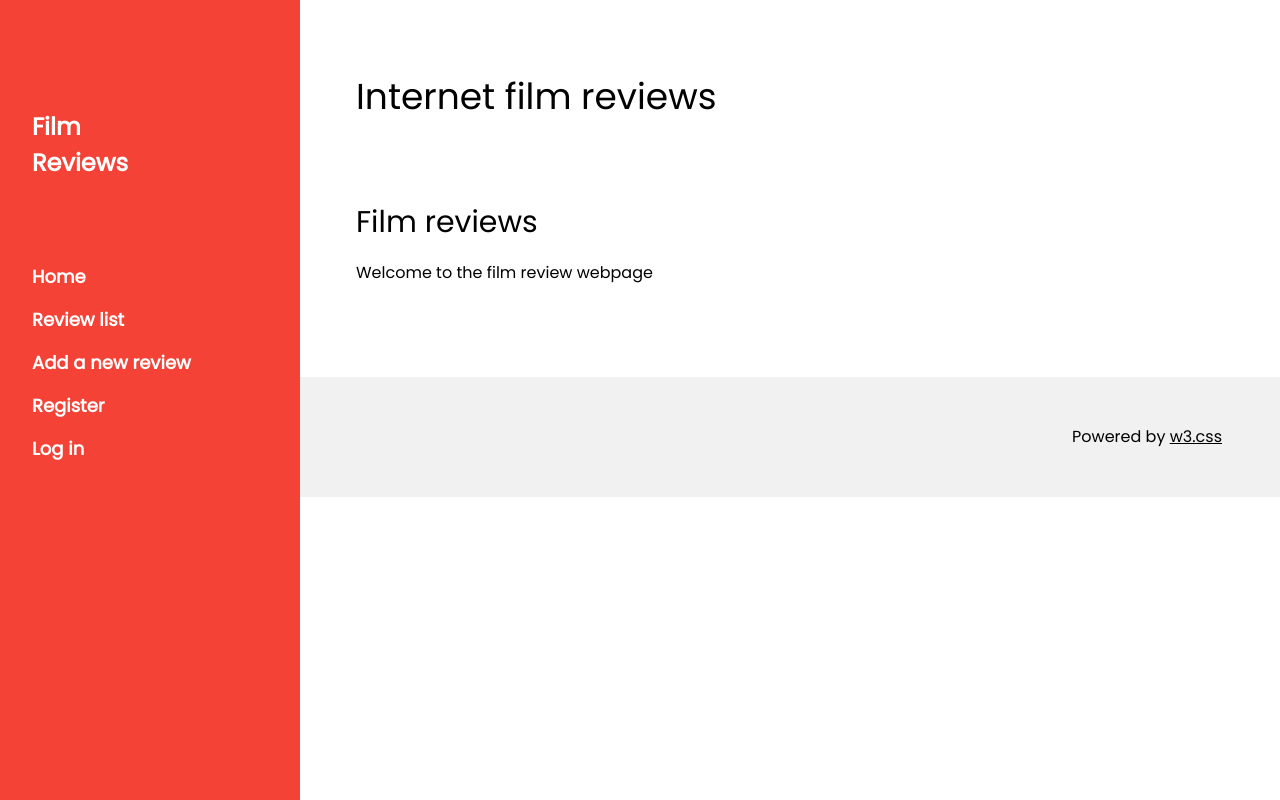
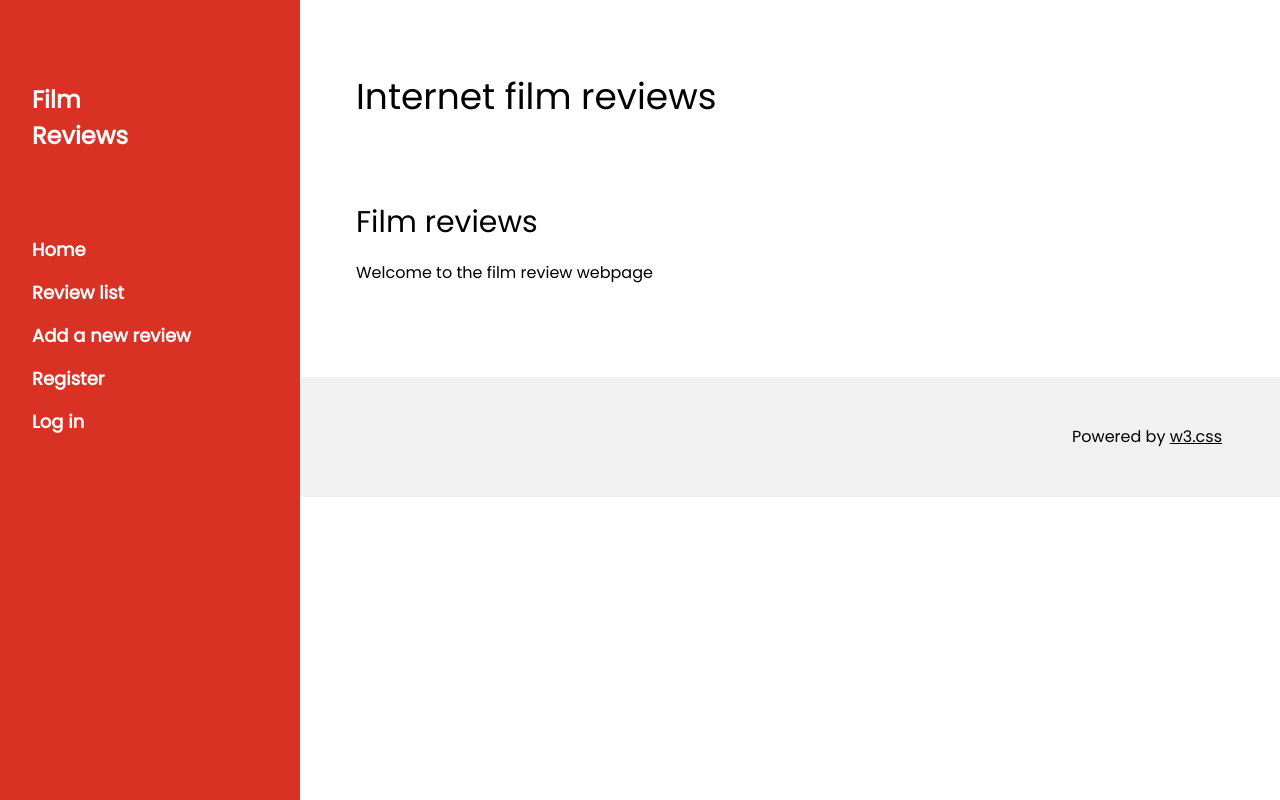
Before and after one commit to IffatSiddick/films, a PHP site: page / in a window 1280 px wide. Run offline with PHP 8.4, Linux system fonts and the light colour scheme.

Commit message:
side bar colour changes

```diff
--- a/controllers/FilmController.php
+++ b/controllers/FilmController.php
@@ -14,11 +14,11 @@ class FilmController {
         include 'includes/DatabaseConnection.php';
         include 'classes/Pagination.php';
 
-        $search = $_GET['search'] ?? '';
-
         $pagination = new Pagination($pdo, 'film', 5);
         $result = $pagination->get_data();
         $pages  = $pagination->get_pagination_number();
+
+        $search = $_GET['search'] ?? '';
 
         if (!empty($search)) {
             $films = $this->FilmTable->searchReviews($search);
--- a/film.css
+++ b/film.css
@@ -110,7 +110,7 @@ hr{border:0;border-top:1px solid #eee;margin:20px 0}
 .w3-container,.w3-panel{padding:0.01em 16px}.w3-panel{margin-top:16px;margin-bottom:16px}
 .w3-code,.w3-codespan{font-family:Consolas,"courier new";font-size:16px}
 .w3-code{width:auto;background-color:#fff;padding:8px 12px;border-left:4px solid #4CAF50;word-wrap:break-word}
-.w3-codespan{color:crimson;background-color:#f1f1f1;padding-left:4px;padding-right:4px;font-size:110%}
+.w3-codespan{color:oklab(57.116% 0.20846 0.07618);background-color:#f1f1f1;padding-left:4px;padding-right:4px;font-size:110%}
 .w3-card,.w3-card-2{box-shadow:0 2px 5px 0 rgba(0,0,0,0.16),0 2px 10px 0 rgba(0,0,0,0.12)}
 .w3-card-4,.w3-hover-shadow:hover{box-shadow:0 4px 10px 0 rgba(0,0,0,0.2),0 4px 20px 0 rgba(0,0,0,0.19)}
 .w3-spin{animation:w3-spin 2s infinite linear}@keyframes w3-spin{0%{transform:rotate(0deg)}100%{transform:rotate(359deg)}}
--- a/templates/layout.html.php
+++ b/templates/layout.html.php
@@ -17,8 +17,8 @@
 <body>
 
 <!-- Sidebar/menu -->
-<nav class="w3-sidebar w3-red w3-collapse w3-top w3-large w3-padding" style="z-index:3;width:300px;font-weight:bold;" id="mySidebar"><br>
-  <div class="w3-container">
+<nav class="w3-sidebar w3-collapse w3-top w3-large w3-padding" style="background-color:#DA3125; color:#FAFAFA; z-index:3; width:300px; font-weight:bold;" id="mySidebar">
+    <div class="w3-container">
     <h3 class="w3-padding-64"><b>Film<br>Reviews</b></h3>
   </div>
   <div class="w3-bar-block">
```
